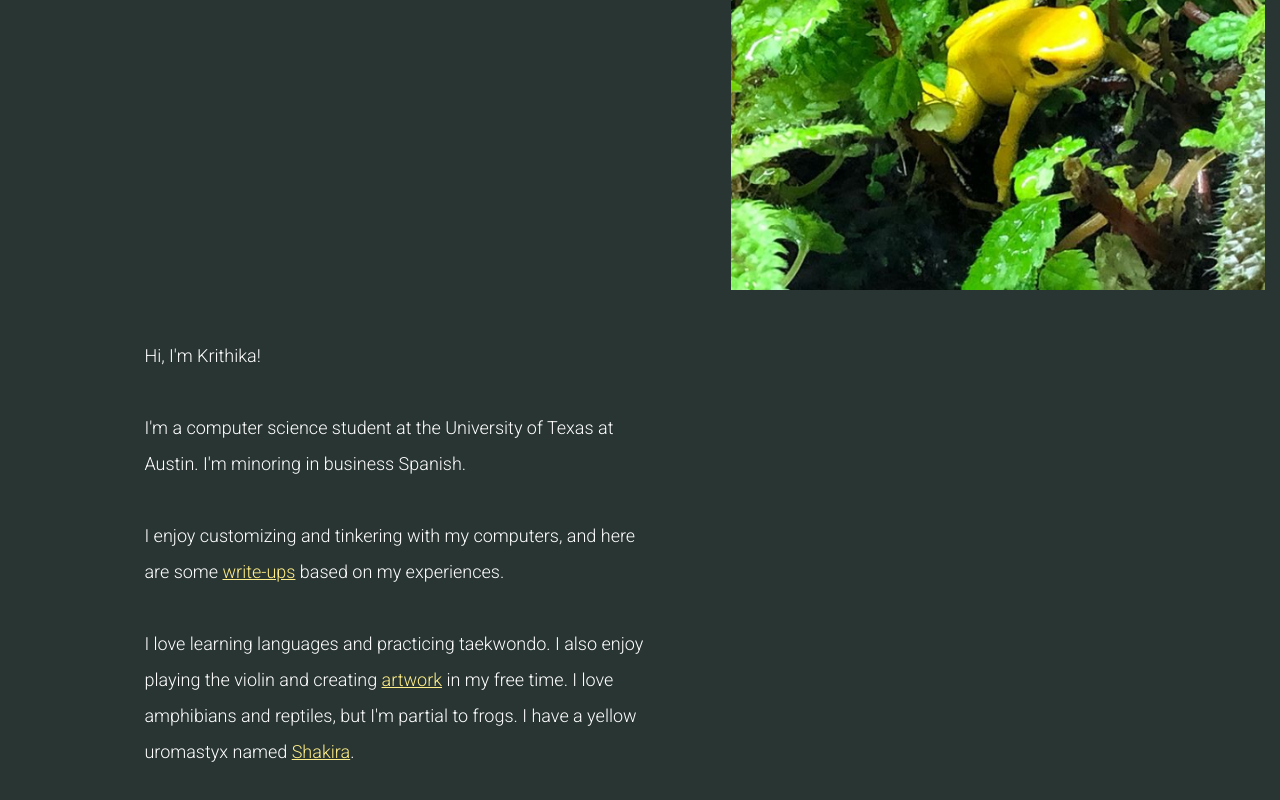
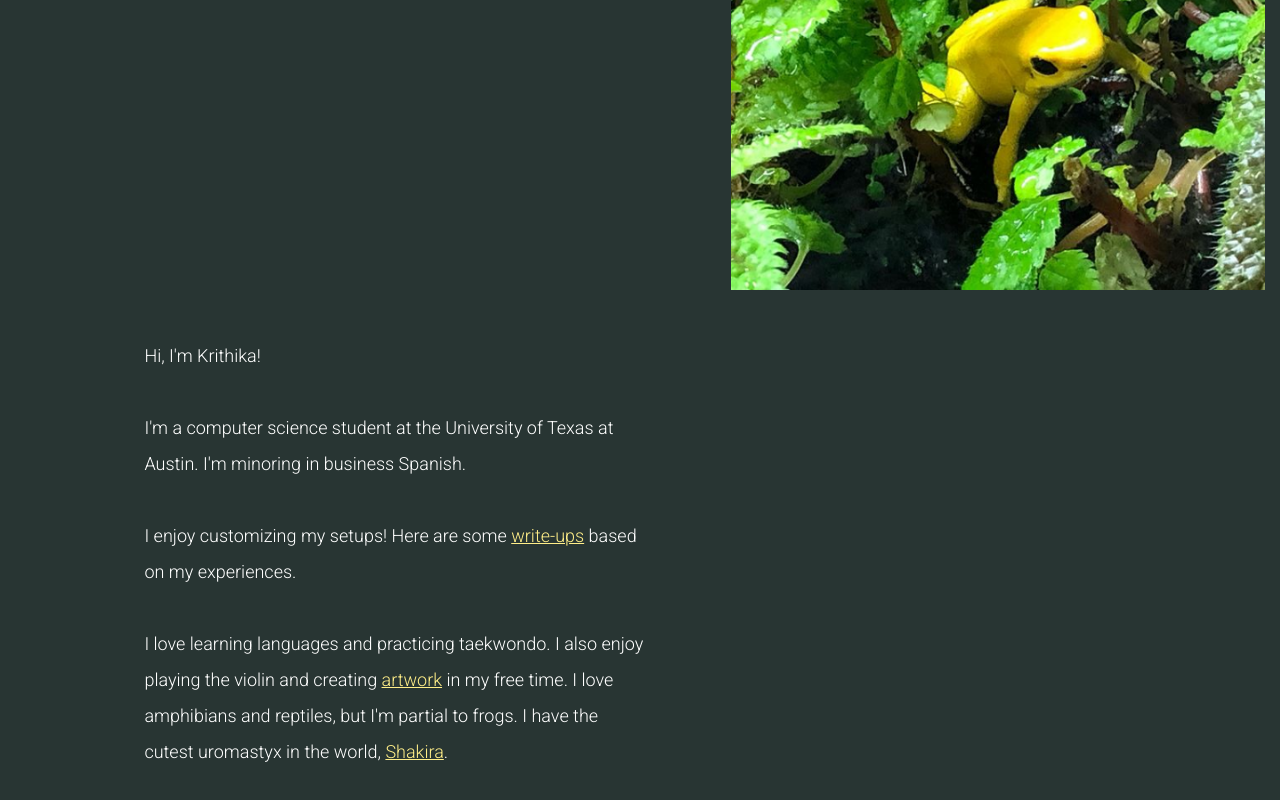
Before and after one commit to krithravi/personalWeb, a React (Create React App) app: page / in a window 1280 px wide. Shown: the part 486-1286 px from the top of the page. Built offline with nearby package versions, Linux system fonts and the light colour scheme.

Commit message:
update body

```diff
--- a/src/components/Body.js
+++ b/src/components/Body.js
@@ -13,8 +13,8 @@ function Body(){
                 I'm minoring in business Spanish.
                 <br /> <br />
 
-                I enjoy customizing and tinkering
-                with my computers, and here are some {' '}
+                I enjoy customizing
+                my setups! Here are some {' '}
                 <Link to="/writeup">write-ups</Link>
                 {' '} based on
                 my experiences.
@@ -24,7 +24,7 @@ function Body(){
                 I also enjoy playing the violin and creating <Link to="/portfolio">artwork</Link> in my
                 free time.
                 I love amphibians and reptiles, but I'm partial to frogs.
-                I have a yellow uromastyx named <a href="https://www.instagram.com/shakira.uro"> Shakira</a>.
+                I have the cutest uromastyx in the world, <a href="https://www.instagram.com/shakira.uro"> Shakira</a>.
 
 			</p>
 		</div>
```
